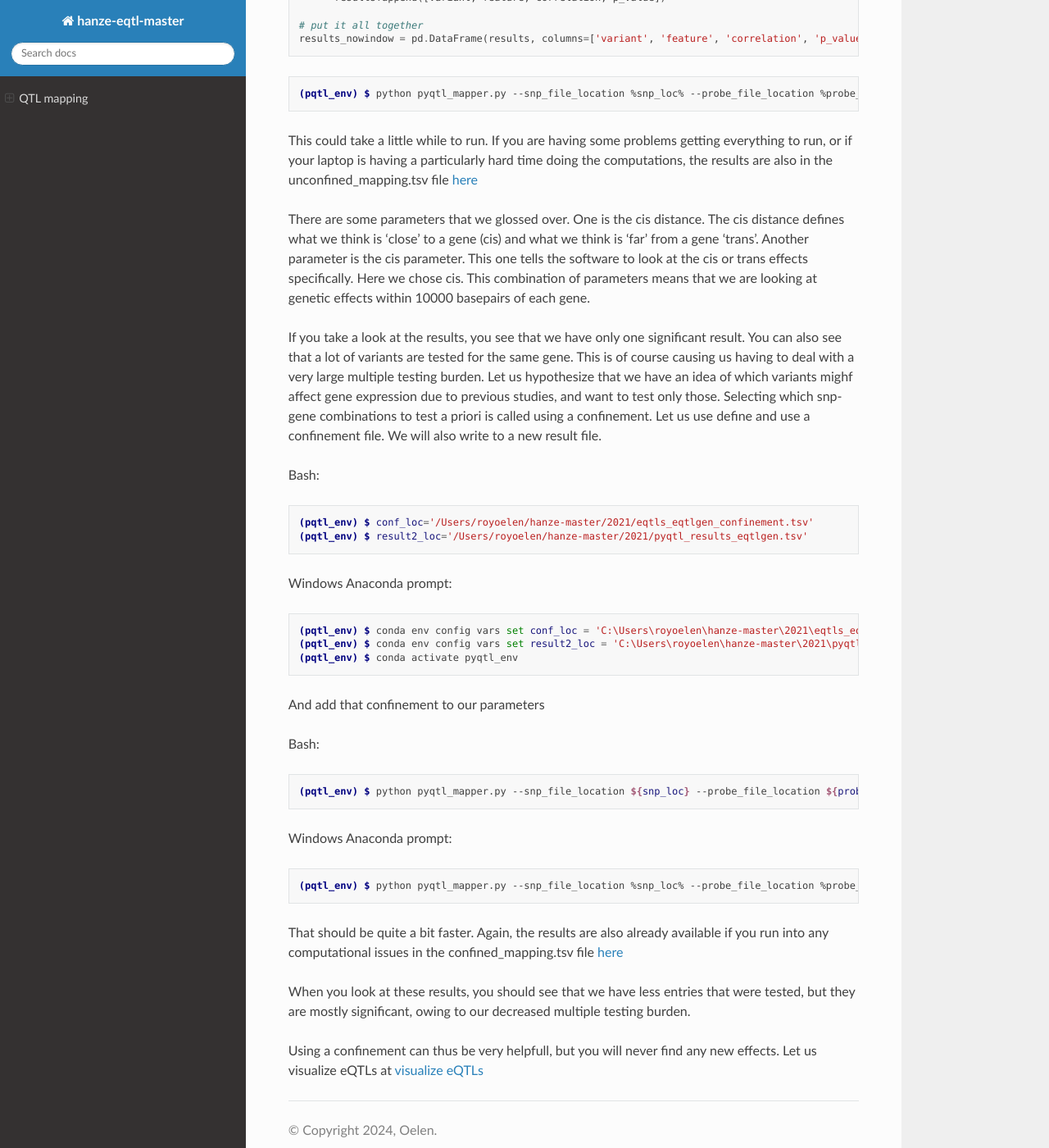
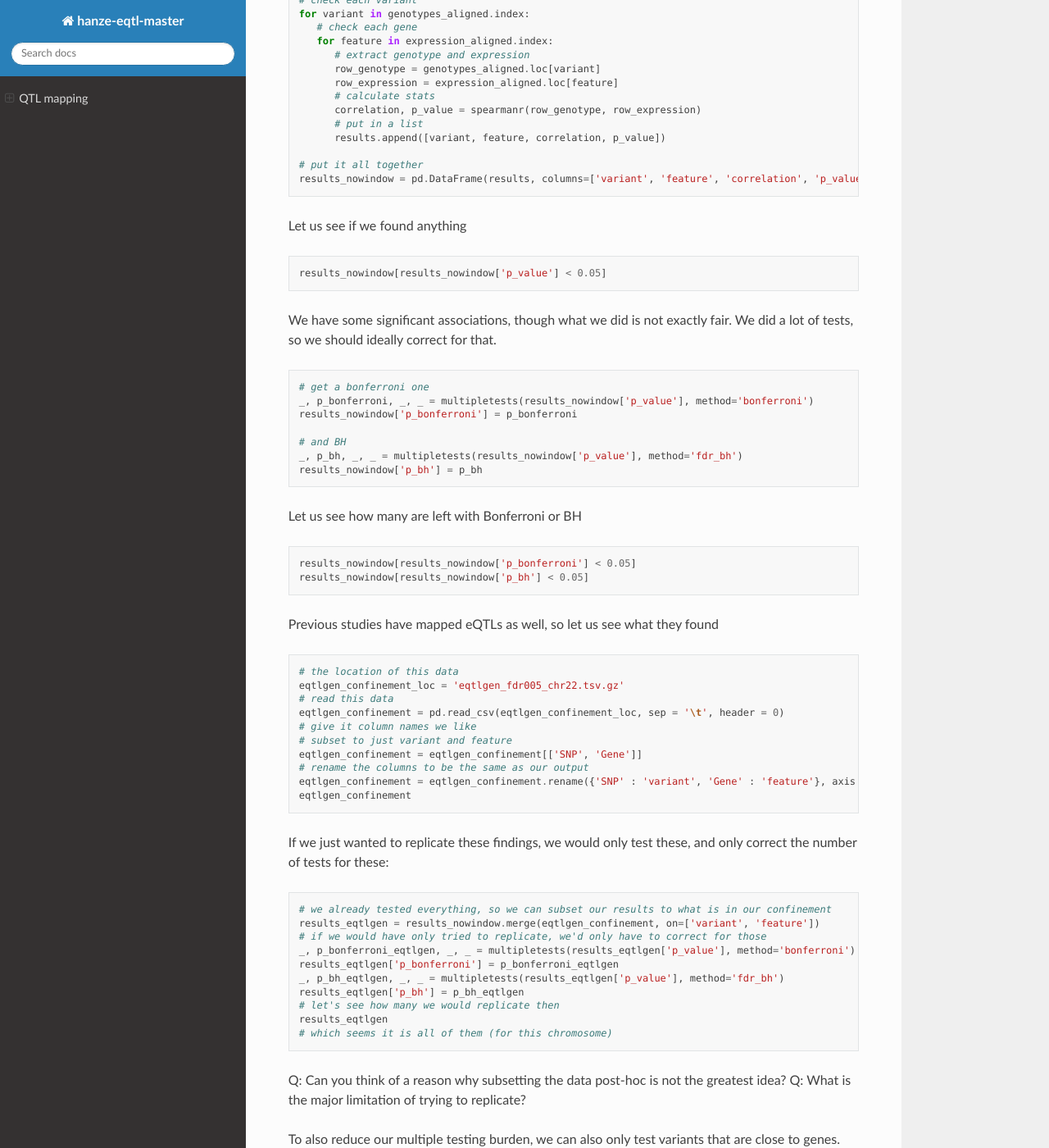
Before and after one commit to royoelen/hanze-python-qtl-workshop, a Sphinx documentation site: the page built from docs/source/qtl_mapping.rst, in a window 1280 px wide and 1400 px high, scrolled down 1853 px. Shown: the whole window at 82% size. Built offline with Sphinx 7.4.7 and the Read the Docs theme 3.1.0, drawn with Linux system fonts in a browser that asks for light colours; some of the changed text lies outside the part shown.

Commit message:
- update guide

```diff
--- a/docs/source/qtl_mapping.rst
+++ b/docs/source/qtl_mapping.rst
@@ -1,5 +1,17 @@
 QTL mapping
 =====
+
+
+.. _jupyter:
+
+Jupyter
+------------
+
+Let's now start Jupyter  so we can make and view our plots, or use Google Colab
+
+.. code-block:: console
+
+   (pqtl_env) $ jupyter-lab --no-browser --port=8887 # or some other port
 
 
 .. _libraries:
@@ -112,53 +124,124 @@
    results_nowindow = pd.DataFrame(results, columns=['variant', 'feature', 'correlation', 'p_value'])
 
 
-.. code-block:: console
+Let us see if we found anything
 
-   (pqtl_env) $ python pyqtl_mapper.py --snp_file_location %snp_loc% --probe_file_location %probe_loc% --snp_positions_file_location %snp_anno% --probe_positions_file_location %probe_anno% --use_model linear --output_location %result_loc% --cis_distance 10000 --cis True
+.. code-block:: python
+
+   results_nowindow[results_nowindow['p_value'] < 0.05]
 
 
-This could take a little while to run. If you are having some problems getting everything to run, or if your laptop is having a particularly hard time doing the computations, the results are also in the unconfined_mapping.tsv file `here <https://drive.google.com/drive/u/1/folders/1eU1RI9GjH9IQBGPWFMGW_IBcvKado4rH>`_
+We have some significant associations, though what we did is not exactly fair. We did a lot of tests, so we should ideally correct for that.
 
-There are some parameters that we glossed over. One is the cis distance. The cis distance defines what we think is 'close' to a gene (cis) and what we think is 'far' from a gene 'trans'. Another parameter is the cis parameter. This one tells the software to look at the cis or trans effects specifically. Here we chose cis. This combination of parameters means that we are looking at genetic effects within 10000 basepairs of each gene.
+.. code-block:: python
 
-If you take a look at the results, you see that we have only one significant result. You can also see that a lot of variants are tested for the same gene. This is of course causing us having to deal with a very large multiple testing burden. Let us hypothesize that we have an idea of which variants mighf affect gene expression due to previous studies, and want to test only those. Selecting which snp-gene combinations to test a priori is called using a confinement. Let us use define and use a confinement file. We will also write to a new result file.
+   # get a bonferroni one
+   _, p_bonferroni, _, _ = multipletests(results_nowindow['p_value'], method='bonferroni')
+   results_nowindow['p_bonferroni'] = p_bonferroni
 
-Bash:
-
-.. code-block:: console
-
-   (pqtl_env) $ conf_loc='/Users/royoelen/hanze-master/2021/eqtls_eqtlgen_confinement.tsv'
-   (pqtl_env) $ result2_loc='/Users/royoelen/hanze-master/2021/pyqtl_results_eqtlgen.tsv'
+   # and BH
+   _, p_bh, _, _ = multipletests(results_nowindow['p_value'], method='fdr_bh')
+   results_nowindow['p_bh'] = p_bh
 
 
-Windows Anaconda prompt:
+Let us see how many are left with Bonferroni or BH
 
-.. code-block:: console
+.. code-block:: python
 
-   (pqtl_env) $ conda env config vars set conf_loc = 'C:\Users\royoelen\hanze-master\2021\eqtls_eqtlgen_confinement.tsv'
-   (pqtl_env) $ conda env config vars set result2_loc = 'C:\Users\royoelen\hanze-master\2021\pyqtl_results_eqtlgen.tsv'
-   (pqtl_env) $ conda activate pyqtl_env
+   results_nowindow[results_nowindow['p_bonferroni'] < 0.05]
+   results_nowindow[results_nowindow['p_bh'] < 0.05]
 
 
-And add that confinement to our parameters
+Previous studies have mapped eQTLs as well, so let us see what they found
 
-Bash:
+.. code-block:: python
 
-.. code-block:: console
-
-   (pqtl_env) $ python pyqtl_mapper.py --snp_file_location ${snp_loc} --probe_file_location ${probe_loc} --snp_positions_file_location ${snp_anno} --probe_positions_file_location ${probe_anno} --use_model linear --output_location ${result2_loc} --cis_distance 0 --cis True --confinements_snp_probe_pairs_location ${conf_loc}
+   # the location of this data
+   eqtlgen_confinement_loc = 'eqtlgen_fdr005_chr22.tsv.gz'
+   # read this data
+   eqtlgen_confinement = pd.read_csv(eqtlgen_confinement_loc, sep = '\t', header = 0)
+   # give it column names we like
+   # subset to just variant and feature
+   eqtlgen_confinement = eqtlgen_confinement[['SNP', 'Gene']]
+   # rename the columns to be the same as our output
+   eqtlgen_confinement = eqtlgen_confinement.rename({'SNP' : 'variant', 'Gene' : 'feature'}, axis = 1)
+   eqtlgen_confinement
 
 
-Windows Anaconda prompt:
+If we just wanted to replicate these findings, we would only test these, and only correct the number of tests for these:
 
-.. code-block:: console
+.. code-block:: python
 
-   (pqtl_env) $ python pyqtl_mapper.py --snp_file_location %snp_loc% --probe_file_location %probe_loc% --snp_positions_file_location %snp_anno% --probe_positions_file_location %probe_anno% --use_model linear --output_location %result2_loc% --cis_distance 0 --cis True --confinements_snp_probe_pairs_location %conf_loc%
+   # we already tested everything, so we can subset our results to what is in our confinement
+   results_eqtlgen = results_nowindow.merge(eqtlgen_confinement, on=['variant', 'feature'])
+   # if we would have only tried to replicate, we'd only have to correct for those
+   _, p_bonferroni_eqtlgen, _, _ = multipletests(results_eqtlgen['p_value'], method='bonferroni')
+   results_eqtlgen['p_bonferroni'] = p_bonferroni_eqtlgen
+   _, p_bh_eqtlgen, _, _ = multipletests(results_eqtlgen['p_value'], method='fdr_bh')
+   results_eqtlgen['p_bh'] = p_bh_eqtlgen
+   # let's see how many we would replicate then
+   results_eqtlgen
+   # which seems it is all of them (for this chromosome)
 
 
-That should be quite a bit faster. Again, the results are also already available if you run into any computational issues in the confined_mapping.tsv file `here <https://drive.google.com/drive/u/1/folders/1eU1RI9GjH9IQBGPWFMGW_IBcvKado4rH>`_
+Q: Can you think of a reason why subsetting the data post-hoc is not the greatest idea?
+Q: What is the major limitation of trying to replicate?
 
-When you look at these results, you should see that we have less entries that were tested, but they are mostly significant, owing to our decreased multiple testing burden.
+To also reduce our multiple testing burden, we can also only test variants that are close to genes. We need that information though. Let us add this to the results for now.
+
+They look like this
+
+.. code-block:: python
+
+   variant_positions
 
 
-Using a confinement can thus be very helpfull, but you will never find any new effects. Let us visualize eQTLs at :doc:`qtl_visualization`
+.. code-block:: python
+
+   gene_positions
+
+
+And adding it
+
+.. code-block:: python
+
+   # let's rename the columns to make them both unique and matching where needed
+   variant_positions = variant_positions.rename({'snpid' : 'variant', 'chr' : 'var_chr', 'pos' : 'var_pos'}, axis = 1)
+   gene_positions = gene_positions.rename({'geneid' : 'feature', 'chr' : 'feature_chr', 'left' : 'feature_start', 'right' : 'feature_end'}, axis = 1)
+
+   # and add them to the output
+   results_nowindow = results_nowindow.merge(variant_positions, how = 'left', on = 'variant')
+   results_nowindow = results_nowindow.merge(gene_positions, how = 'left', on = 'feature')
+
+   # and let's see what they look like
+   results_nowindow
+
+
+We can add the distances between variant and gene
+
+.. code-block:: python
+
+   # we can also test less, by looking at variants close to genes. let's see how far the variants are from the flanks of the genes
+   results_nowindow['variant_to_start'] = results_nowindow['feature_start'] - results_nowindow['var_pos']
+   results_nowindow['variant_to_end'] = results_nowindow['feature_end'] - results_nowindow['var_pos']
+   results_nowindow
+
+
+and subset the data to variants close to genes at 50k
+
+
+.. code-block:: python
+
+   # if we confine ourselves to variants at most 50k away from the gene, we should have lest tests
+   results_50kwindow = results_nowindow[((results_nowindow['variant_to_start'] > -50000) & (results_nowindow['variant_to_start'] < 50000)) | ((results_nowindow['variant_to_end'] > -50000) & (results_nowindow['variant_to_end'] < 50000))].copy()
+   # if we would have only tried in this window, we'd only have to correct for those
+   _, p_bonferroni_50k, _, _ = multipletests(results_50kwindow['p_value'], method='bonferroni')
+   results_50kwindow['p_bonferroni'] = p_bonferroni_50k
+   _, p_bh_50k, _, _ = multipletests(results_50kwindow['p_value'], method='fdr_bh')
+   results_50kwindow['p_bh'] = p_bh_50k
+   # so let's see what we have
+   results_50kwindow
+
+Q: what is the limitation of doint this?
+
+Let us next visualize eQTLs at :doc:`qtl_visualization`
```
Also changed, not shown: docs/source/qtl_visualization.rst (+33 -14 lines).
